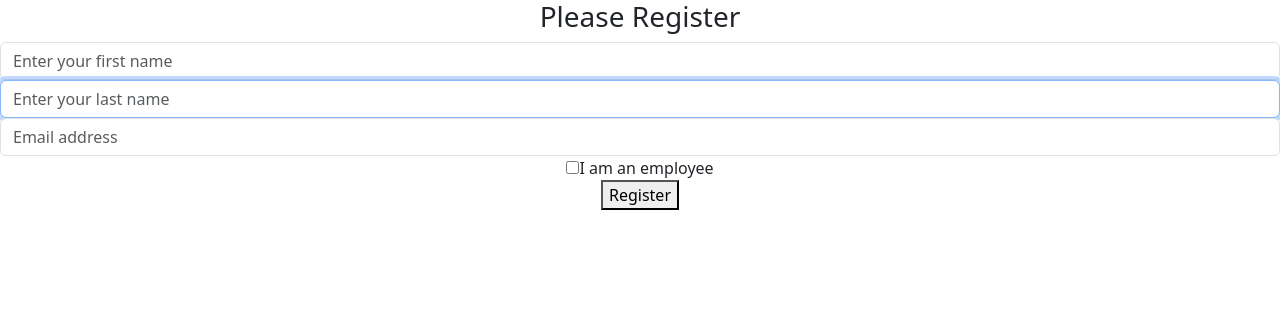
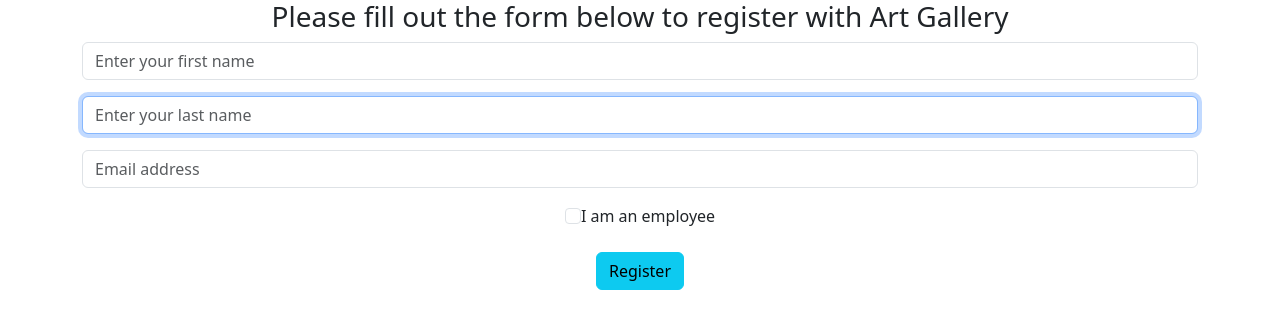
Before and after one commit to Iris-Lee4/art-gallery, a React (Vite) app: page /register in a window 1280 px wide. Shown: the top 328 px of the page. Built offline with nearby package versions, Linux system fonts and the light colour scheme.

Commit message:
updates to forms

```diff
--- a/src/components/auth/Login.jsx
+++ b/src/components/auth/Login.jsx
@@ -1,8 +1,7 @@
 import { useState } from "react"
 import { Link, useNavigate } from "react-router-dom"
-import { Register } from "./Register.jsx"
 import { getUserByEmail } from "../../services/userService.jsx"
-import { Button, Container, Form, FormGroup } from "reactstrap"
+import { Button, Container, Form, FormGroup, Input } from "reactstrap"
 
 export const Login = () => {
   const [email, set] = useState("")
@@ -40,8 +39,7 @@ export const Login = () => {
           <h1>Art Gallery</h1>
           <h2>Please sign in</h2>
           <FormGroup>
-            <div className="form-group">
-              <input
+              <Input
                 type="email"
                 value={email}
                 onChange={(evt) => set(evt.target.value)}
@@ -50,19 +48,17 @@ export const Login = () => {
                 required
                 autoFocus
               />
-            </div>
           </FormGroup>
           <FormGroup>
-            <div className="form-group">
-              <button className="login-btn btn-info" type="submit">
+              <Button className="login-btn btn-info" type="submit">
                 Sign in
-              </button>
-            </div>
+              </Button>
           </FormGroup>
         </Form>
         <Link to="/register"
         >
           Not a Member Yet?
-          </Link>    </Container>
+          </Link>
+      </Container>
   )
 }
--- a/src/components/auth/Register.jsx
+++ b/src/components/auth/Register.jsx
@@ -1,6 +1,7 @@
 import { useState } from "react"
 import { useNavigate } from "react-router-dom"
 import { createUser, getUserByEmail } from "../../services/userService.jsx"
+import { Button, Form, FormGroup, Input, Label, Container } from "reactstrap"
 
 export const Register = (props) => {
   const [customer, setCustomer] = useState({
@@ -47,12 +48,11 @@ export const Register = (props) => {
   }
 
   return (
-    <main style={{ textAlign: "center" }}>
-      <form className="form-login" onSubmit={handleRegister}>
-        <h3>Please Register</h3>
-        <fieldset>
-          <div className="form-group">
-            <input
+    <Container style={{ textAlign: "center" }}>
+      <Form className="form-login" onSubmit={handleRegister}>
+        <h3>Please fill out the form below to register with Art Gallery</h3>
+        <FormGroup>
+            <Input
               onChange={updateCustomer}
               type="text"
               id="firstName"
@@ -61,11 +61,9 @@ export const Register = (props) => {
               required
               autoFocus
             />
-          </div>
-        </fieldset>
-        <fieldset>
-          <div className="form-group">
-            <input
+        </FormGroup>
+        <FormGroup>
+            <Input
               onChange={updateCustomer}
               type="text"
               id="lastName"
@@ -74,11 +72,9 @@ export const Register = (props) => {
               required
               autoFocus
             />
-          </div>
-        </fieldset>
-        <fieldset>
-          <div className="form-group">
-            <input
+        </FormGroup>
+        <FormGroup>
+            <Input
               onChange={updateCustomer}
               type="email"
               id="email"
@@ -86,12 +82,10 @@ export const Register = (props) => {
               placeholder="Email address"
               required
             />
-          </div>
-        </fieldset>
-        <fieldset>
-          <div className="form-group">
-            <label>
-              <input
+        </FormGroup>
+        <FormGroup>
+            <Label>
+              <Input
                 onChange={(evt) => {
                   const copy = { ...customer }
                   copy.isStaff = evt.target.checked
@@ -101,17 +95,14 @@ export const Register = (props) => {
                 id="isStaff"
               />
               I am an employee{" "}
-            </label>
-          </div>
-        </fieldset>
-        <fieldset>
-          <div className="form-group">
-            <button className="login-btn btn-info" type="submit">
+            </Label>
+        </FormGroup>
+        <FormGroup>
+            <Button className="login-btn btn-info" type="submit">
               Register
-            </button>
-          </div>
-        </fieldset>
-      </form>
-    </main>
+            </Button>
+        </FormGroup>
+      </Form>
+    </Container>
   )
 }
--- a/src/components/liked/LikedList.jsx
+++ b/src/components/liked/LikedList.jsx
@@ -1,6 +1,6 @@
 import { useEffect, useState } from "react"
 import { getLikedPiecesByUser } from "../../services/likeService.jsx"
-import { Container } from "reactstrap"
+import { Container, Row } from "reactstrap"
 import { ArtPiece } from "../art/ArtPiece.jsx"
 
 export const LikedList = ({ currentUser }) => {
@@ -19,7 +19,7 @@ export const LikedList = ({ currentUser }) => {
 
     return (
         <Container>
-            <article>
+            <Row>
                 <h5>Liked Pieces</h5>
                 {userLikedPieces.map(likedArtPiece => {
                     return <ArtPiece
@@ -29,7 +29,7 @@ export const LikedList = ({ currentUser }) => {
                             getAndSetUserLikedPieces={getAndSetUserLikedPieces}
                         />
                 })}
-            </article>
+            </Row>
     </Container>
     )
 
--- a/src/components/art/ArtSoldList.jsx
+++ b/src/components/sold/ArtSoldList.jsx
@@ -1,7 +1,8 @@
 import { useEffect, useState } from "react"
 import { getAllArtPieces } from "../../services/artService.jsx"
 import { Container } from "react-bootstrap"
-import { ArtPiece } from "./ArtPiece.jsx"
+import { ArtPiece } from "../art/ArtPiece.jsx"
+import { Row } from "reactstrap"
 
 export const ArtSoldList = ({ artPiece }) => {
 
@@ -18,7 +19,7 @@ export const ArtSoldList = ({ artPiece }) => {
 
     return (
         <Container>
-            <article>
+            <Row>
                 <h5>Sold Pieces</h5>
                 {soldArtPieces.map(artPiece => {
                     return <ArtPiece
@@ -26,7 +27,7 @@ export const ArtSoldList = ({ artPiece }) => {
                             key={artPiece.id}
                         />
                 })}
-            </article>
+            </Row>
     </Container>
     )
 }
--- a/src/views/AdminViews.jsx
+++ b/src/views/AdminViews.jsx
@@ -1,12 +1,12 @@
 import { Outlet, Route, Routes } from "react-router-dom"
 import { AdminNav } from "../components/nav/AdminNav.jsx"
 import { ArtList } from "../components/art/ArtList.jsx"
-import { ArtSoldList } from "../components/art/ArtSoldList.jsx"
 import { NewPieceForm } from "../components/forms/NewPieceForm.jsx"
 import { UserDetails } from "../components/profile/ProfileDetails.jsx"
 import { ArtDetail } from "../components/art/ArtDetail.jsx"
 import { EditPieceForm } from "../components/forms/EditPieceForm.jsx"
 import { ArtListCarousel } from "../components/art/ArtListCarousel.jsx"
+import { ArtSoldList } from "../components/sold/ArtSoldList.jsx"
 
 export const AdminViews = ({ currentUser }) => {
     return (
```
Also changed, not shown: api/database.json (+20 -14 lines).
